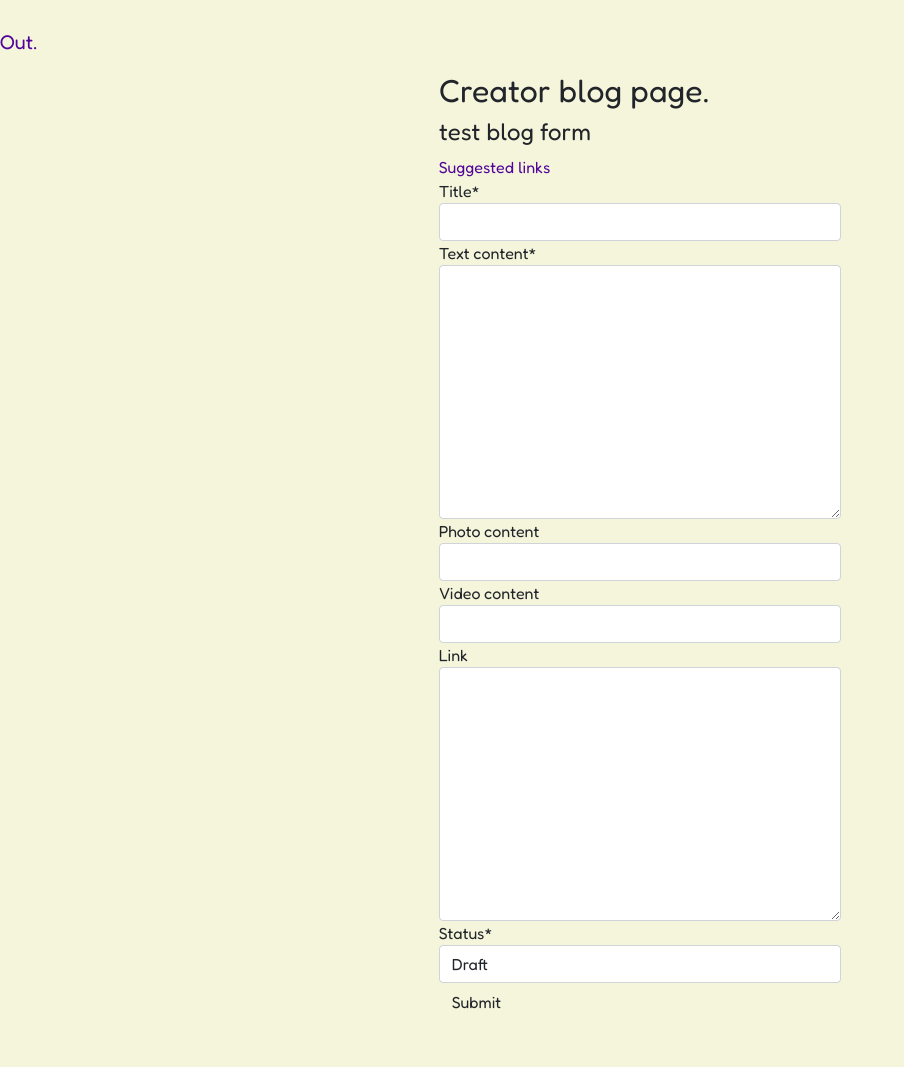
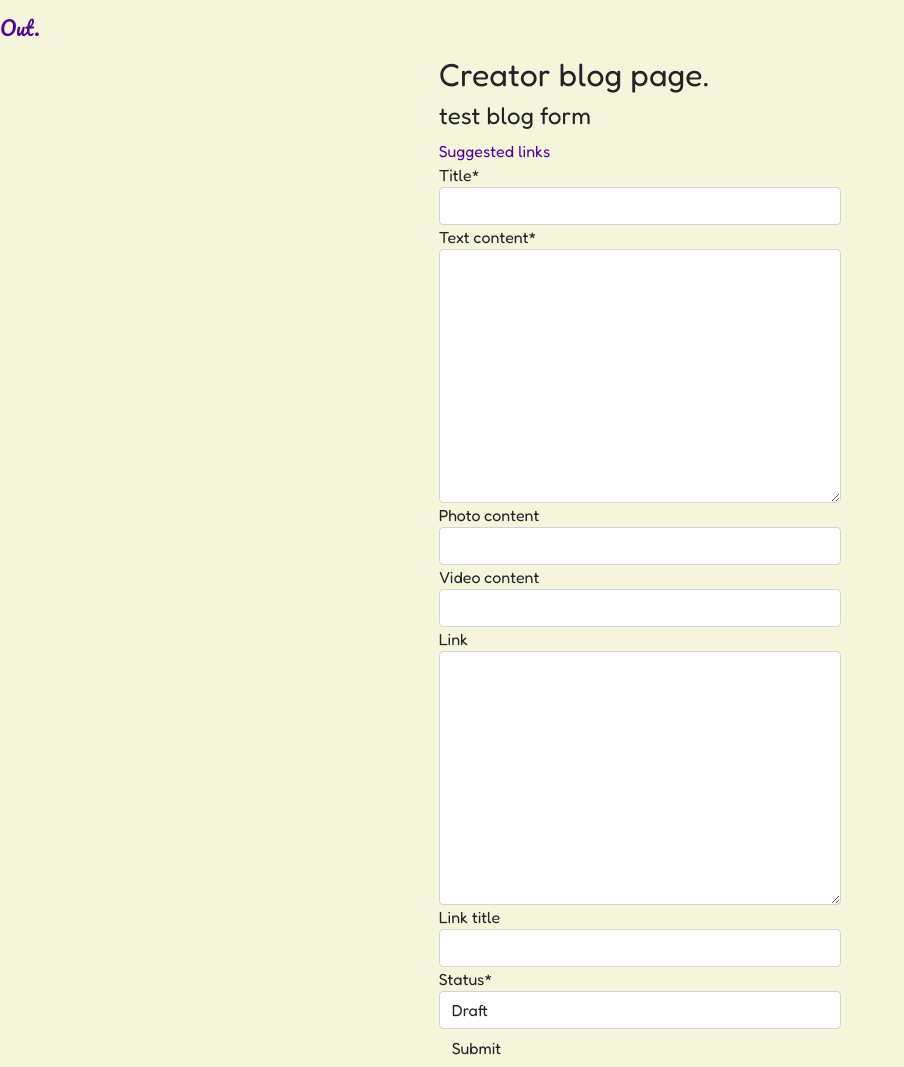
Before and after one commit to keelback-code/out-proud, a Django app: a page that uses templates/base.html in a window 1280 px wide. Shown: the whole page, without its empty margins (0-904 px from the left). Before the commit the page ends 1009 px from the top, so only its background shows below. Run offline with Django 3.2, Linux system fonts and the light colour scheme; tables that the repository leaves empty hold one stand-in row (values such as "Sample post"); some libraries are stand-ins or nearby versions.

Commit message:
Add link_title to page model and form

```diff
--- a/out_app/forms.py
+++ b/out_app/forms.py
@@ -5,7 +5,7 @@ from django import forms
 class CreatorPageForm(forms.ModelForm):
     class Meta:
         model = Page
-        fields = ('title', 'text_content', 'photo_content', 'video_content', 'link', 'status',)
+        fields = ('title', 'text_content', 'photo_content', 'video_content', 'link', 'link_title', 'status',)
 
 class ViewerForm(forms.ModelForm):
     class Meta:
--- a/out_app/models.py
+++ b/out_app/models.py
@@ -17,6 +17,7 @@ class Page(models.Model):
     photo_content = CloudinaryField(blank=True)
     video_content = CloudinaryField(blank=True)  # large, do I need both of these?
     link = models.TextField(blank=True)
+    link_title = models.CharField(max_length=250, blank=True)
     date = models.DateTimeField(auto_now_add=True)  # used for displaying most recent first in creator profile
     status = models.IntegerField(choices=STATUS, default=0)
 
--- a/static/style.css
+++ b/static/style.css
@@ -8,7 +8,7 @@ body {
     font-family: 'Fredoka', monospace, sans-serif;
 }
 
-h1 {
+h1, .navbar-brand {
     font-family: 'Pacifico', monospace, sans-serif;
 }
 
--- a/templates/base.html
+++ b/templates/base.html
@@ -26,7 +26,7 @@
 <body>
 
     <nav class="navbar navbar-expand-lg">
-        <h1><a class="navbar-brand" href="{% url 'landing_page' %}">Out.</a></h1>
+        <a class="navbar-brand" href="{% url 'landing_page' %}">Out.</a>
 
     </nav>
 
```
Also changed, not shown: out_app/migrations/0008_page_link_title.py (added).
